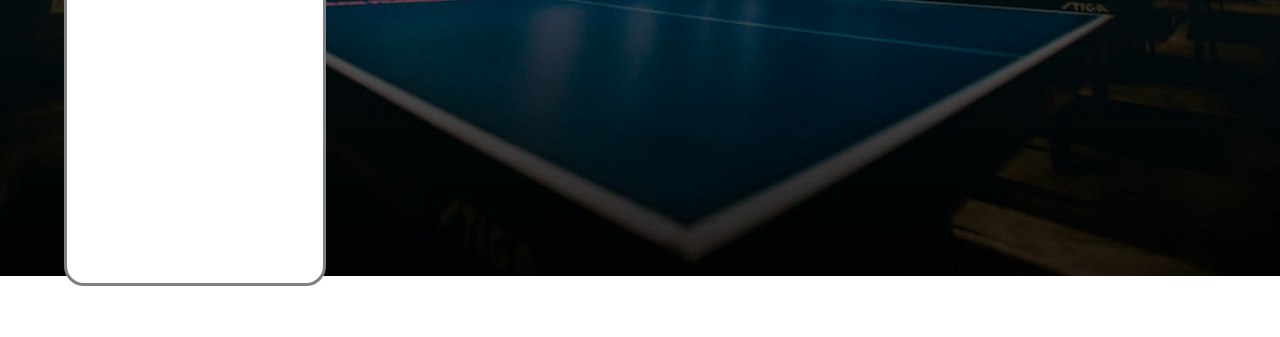
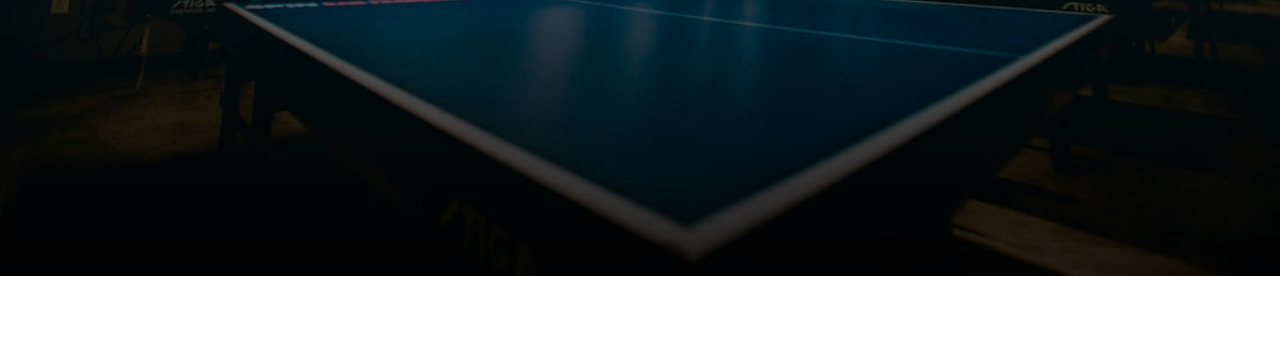
Before and after one commit to volleypong/volleypong.github.io, a plain HTML site: page index.html in a window 1280 px wide. Shown: the part 463-800 px from the top of the page. Drawn offline with Linux system fonts and the light colour scheme.

Commit message:
Add files via upload

```diff
--- a/index.html
+++ b/index.html
@@ -5,9 +5,10 @@
     <meta http-equiv="X-UA-Compatible" content="IE=edge">
     <meta name="viewport" content="width=device-width, initial-scale=1.0">
     <link rel="preconnect" href="https://fonts.googleapis.com">
-<link rel="preconnect" href="https://fonts.gstatic.com" crossorigin>
-<link href="https://fonts.googleapis.com/css2?family=Nunito:wght@500;600;700;800&family=Poppins:wght@300;400;500;600;700&display=swap" rel="stylesheet">
+    <link rel="preconnect" href="https://fonts.gstatic.com" crossorigin>
+    <link href="https://fonts.googleapis.com/css2?family=Nunito:wght@500;600;700;800&family=Poppins:wght@300;400;500;600;700&display=swap" rel="stylesheet">
     <link rel="stylesheet", href="styles.css">
+    <link rel="icon" href="images/Logo.png" width="75" height="55">
     <title>Volleypong Home Page</title>
 </head>
 <body>
@@ -26,11 +27,7 @@
           </ul>
     </nav>
     <div class="MainBody">
-        <div class="Fixtures">
-            <span>Fixtures</span>
-        </div>
-        <div class="Standings"></div>
-        <div class="Stats"></div>
+        <div class="Container"><p style="text-align: center; margin: 0;">THE OFFICIAL HOME OF VOLLEYPONG</p></div>
     </div>
 </body>
 </html>
--- a/styles.css
+++ b/styles.css
@@ -3,6 +3,7 @@ html, body {
     width: 100%;
     margin: 0%;
     font-family: 'Poppins', sans-serif;
+    color: white;
 }
 
 div {
@@ -61,15 +62,13 @@ li a:hover {
     background-repeat: no-repeat;
     background-size: contain;
     justify-content: center;
+    font-size: 100px;
 }
 
-.Fixtures {
-    display: inline-block;
-    height: 85%;
-    width: 20%;
-    margin-top: 4%;
-    margin-left: 5%;
-    border-radius: 20px;
-    background-color: white;
-    border: solid #808080;
+.Container {
+    position: relative;
+    height: 40%;
+    width: 80%;
+    top: 10%;
+    left: 10%;
 }
```
